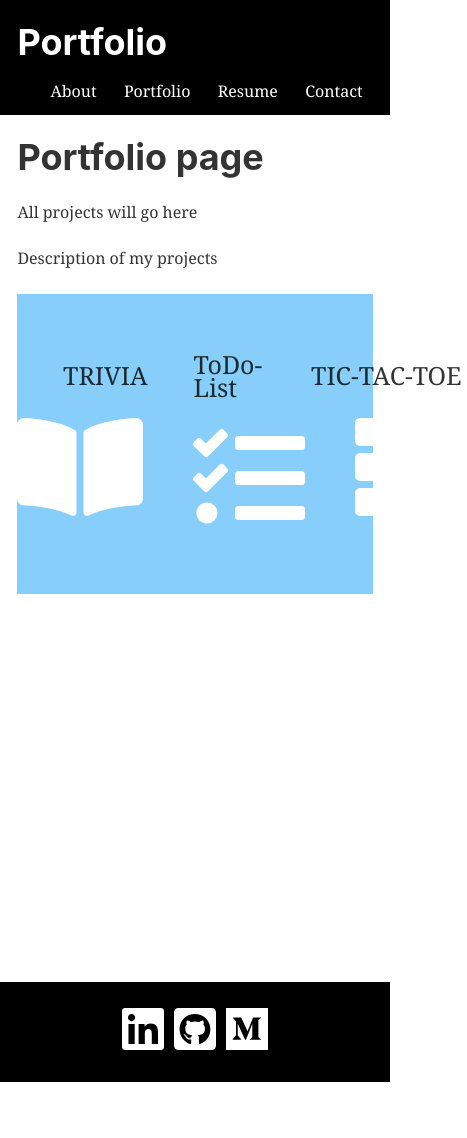
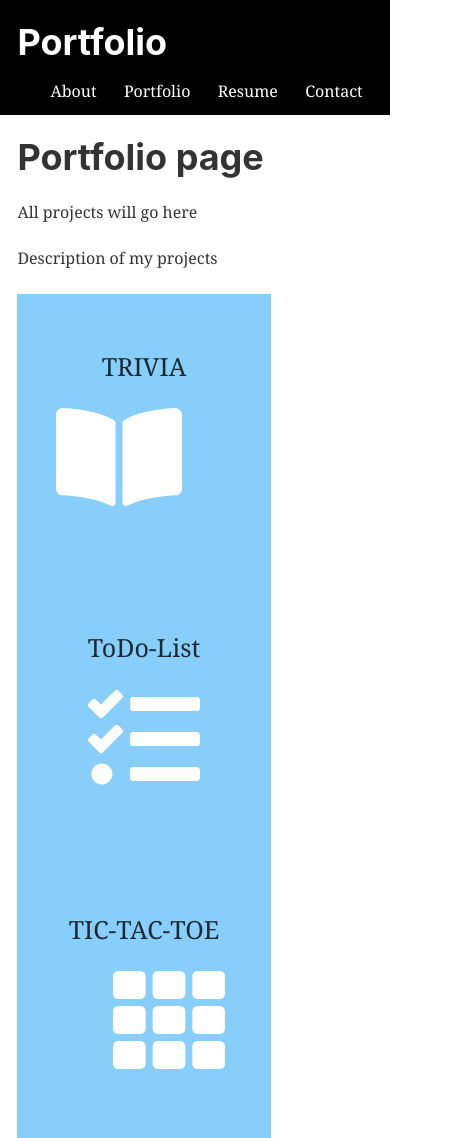
Before and after one commit to dilmurodb/gatsby-portfolio, a Gatsby site: page /portfolio in a window 390 px wide. Shown: the top 1138 px of the page, 467 px wide, since content can reach past the window. Before the commit the page ends 1082 px from the top, so only its background shows below. Built offline with nearby package versions, Linux system fonts and the light colour scheme; Gatsby itself is replaced by a stand-in of ours.

Commit message:
installed styled components dependency, added media queries

```diff
--- a/gatsby-config.js
+++ b/gatsby-config.js
@@ -2,16 +2,17 @@ module.exports = {
   siteMetadata: {
     title: `Portfolio`,
     description: `Kick off your next, great Gatsby project with this default starter. This barebones starter ships with the main Gatsby configuration files you might need.`,
-    author: `@gatsbyjs`,
+    author: `@gatsbyjs`
   },
   plugins: [
     `gatsby-plugin-react-helmet`,
+    `gatsby-plugin-styled-components`,
     {
       resolve: `gatsby-source-filesystem`,
       options: {
         name: `images`,
-        path: `${__dirname}/src/images`,
-      },
+        path: `${__dirname}/src/images`
+      }
     },
     `gatsby-transformer-sharp`,
     `gatsby-plugin-sharp`,
@@ -24,11 +25,11 @@ module.exports = {
         background_color: `#663399`,
         theme_color: `#663399`,
         display: `minimal-ui`,
-        icon: `src/images/gatsby-icon.png`, // This path is relative to the root of the site.
-      },
-    },
+        icon: `src/images/gatsby-icon.png` // This path is relative to the root of the site.
+      }
+    }
     // this (optional) plugin enables Progressive Web App + Offline functionality
     // To learn more, visit: https://gatsby.dev/offline
     // `gatsby-plugin-offline`,
-  ],
-}
+  ]
+};
--- a/package.json
+++ b/package.json
@@ -10,18 +10,21 @@
     "@fortawesome/free-regular-svg-icons": "^5.12.1",
     "@fortawesome/free-solid-svg-icons": "^5.12.1",
     "@fortawesome/react-fontawesome": "^0.1.8",
+    "babel-plugin-styled-components": "^1.10.7",
     "gatsby": "^2.19.7",
     "gatsby-image": "^2.2.39",
     "gatsby-plugin-manifest": "^2.2.39",
     "gatsby-plugin-offline": "^3.0.32",
     "gatsby-plugin-react-helmet": "^3.1.21",
     "gatsby-plugin-sharp": "^2.4.3",
+    "gatsby-plugin-styled-components": "^3.1.21",
     "gatsby-source-filesystem": "^2.1.46",
     "gatsby-transformer-sharp": "^2.3.13",
     "prop-types": "^15.7.2",
     "react": "^16.12.0",
     "react-dom": "^16.12.0",
-    "react-helmet": "^5.2.1"
+    "react-helmet": "^5.2.1",
+    "styled-components": "^5.0.1"
   },
   "devDependencies": {
     "prettier": "^1.19.1"
--- a/public/page-data/dev-404-page/page-data.json
+++ b/public/page-data/dev-404-page/page-data.json
@@ -1 +1 @@
-{"componentChunkName":"component---cache-dev-404-page-js","path":"/dev-404-page/","result":{"data":{"allSitePage":{"nodes":[{"id":"SitePage /404/","path":"/404/"},{"id":"SitePage /about/","path":"/about/"},{"id":"SitePage /contacts/","path":"/contacts/"},{"id":"SitePage /","path":"/"},{"id":"SitePage /page-2/","path":"/page-2/"},{"id":"SitePage /portfolio/","path":"/portfolio/"},{"id":"SitePage /resume/","path":"/resume/"},{"id":"SitePage /404.html","path":"/404.html"}]}},"pageContext":{}}}
+{"componentChunkName":"component---cache-dev-404-page-js","path":"/dev-404-page/","result":{"data":{"allSitePage":{"nodes":[{"path":"/404/"},{"path":"/about/"},{"path":"/contacts/"},{"path":"/"},{"path":"/page-2/"},{"path":"/portfolio/"},{"path":"/resume/"},{"path":"/404.html"}]}},"pageContext":{}}}
--- a/public/static/d/2417117884.json
+++ b/public/static/d/2417117884.json
@@ -1 +1 @@
-{"data":{"site":{"id":"Site","siteMetadata":{"title":"Portfolio","description":"Kick off your next, great Gatsby project with this default starter. This barebones starter ships with the main Gatsby configuration files you might need.","author":"@gatsbyjs"}}}}
+{"data":{"site":{"siteMetadata":{"title":"Portfolio","description":"Kick off your next, great Gatsby project with this default starter. This barebones starter ships with the main Gatsby configuration files you might need.","author":"@gatsbyjs"}}}}
--- a/public/static/d/856328897.json
+++ b/public/static/d/856328897.json
@@ -1 +1 @@
-{"data":{"site":{"id":"Site","siteMetadata":{"title":"Portfolio"}}}}
+{"data":{"site":{"siteMetadata":{"title":"Portfolio"}}}}
--- a/src/pages/portfolio.js
+++ b/src/pages/portfolio.js
@@ -1,9 +1,30 @@
 import React from "react";
+import styled from "styled-components";
 import Layout from "../components/layout";
 import { FontAwesomeIcon } from "@fortawesome/react-fontawesome";
 import { faBookOpen } from "@fortawesome/free-solid-svg-icons";
 import { faTasks } from "@fortawesome/free-solid-svg-icons";
 import { faTh } from "@fortawesome/free-solid-svg-icons";
+
+const Container = styled.div`
+  display: flex;
+  flex-direction: row;
+  justify-content: space-around;
+  height: 300px;
+  background-color: lightskyblue;
+  @media (max-width: 768px) {
+    flex-direction: column;
+    height: 70vh;
+    width: 30vh;
+  }
+  @media (max-width: 568px) {
+    flex-direction: column;
+    height: 100vh;
+    width: 30vh;
+    align-self: center;
+  }
+`;
+
 const Portfolio = () => (
   <Layout>
     <div>
@@ -11,15 +32,7 @@ const Portfolio = () => (
       <p>All projects will go here</p>
       <p>Description of my projects</p>
     </div>
-    <div
-      style={{
-        display: `flex`,
-        flexDirection: `row`,
-        justifyContent: `space-around`,
-        height: `300px`,
-        backgroundColor: `lightskyblue`
-      }}
-    >
+    <Container>
       <div
         style={{
           alignSelf: "center",
@@ -83,7 +96,7 @@ const Portfolio = () => (
           </a>
         </div>
       </div>
-    </div>
+    </Container>
   </Layout>
 );
 export default Portfolio;
```
Also changed, not shown: public/static/d/2072964434.json (+1 -1 lines), public/static/d/570027325.json (+1 -1 lines), 2 other files.
